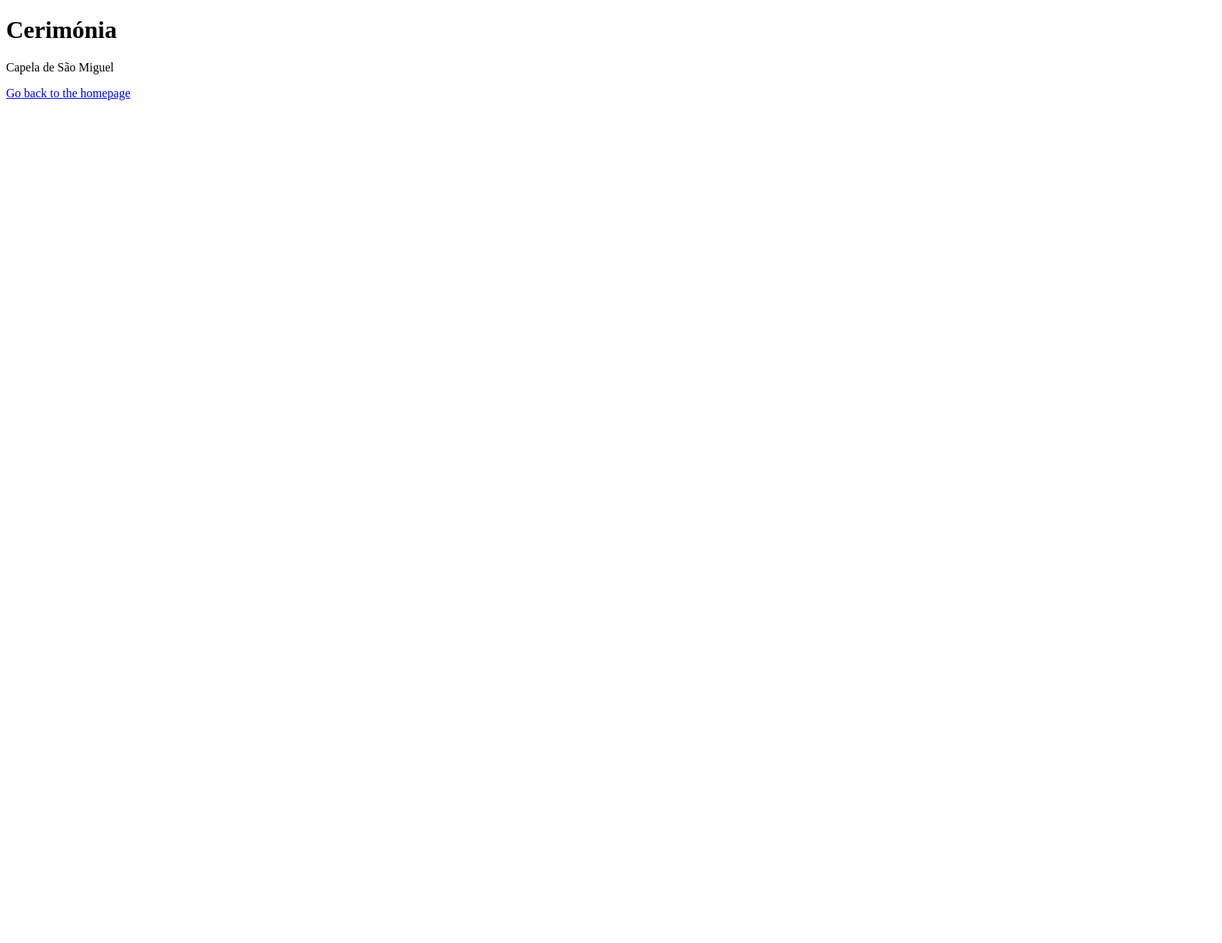
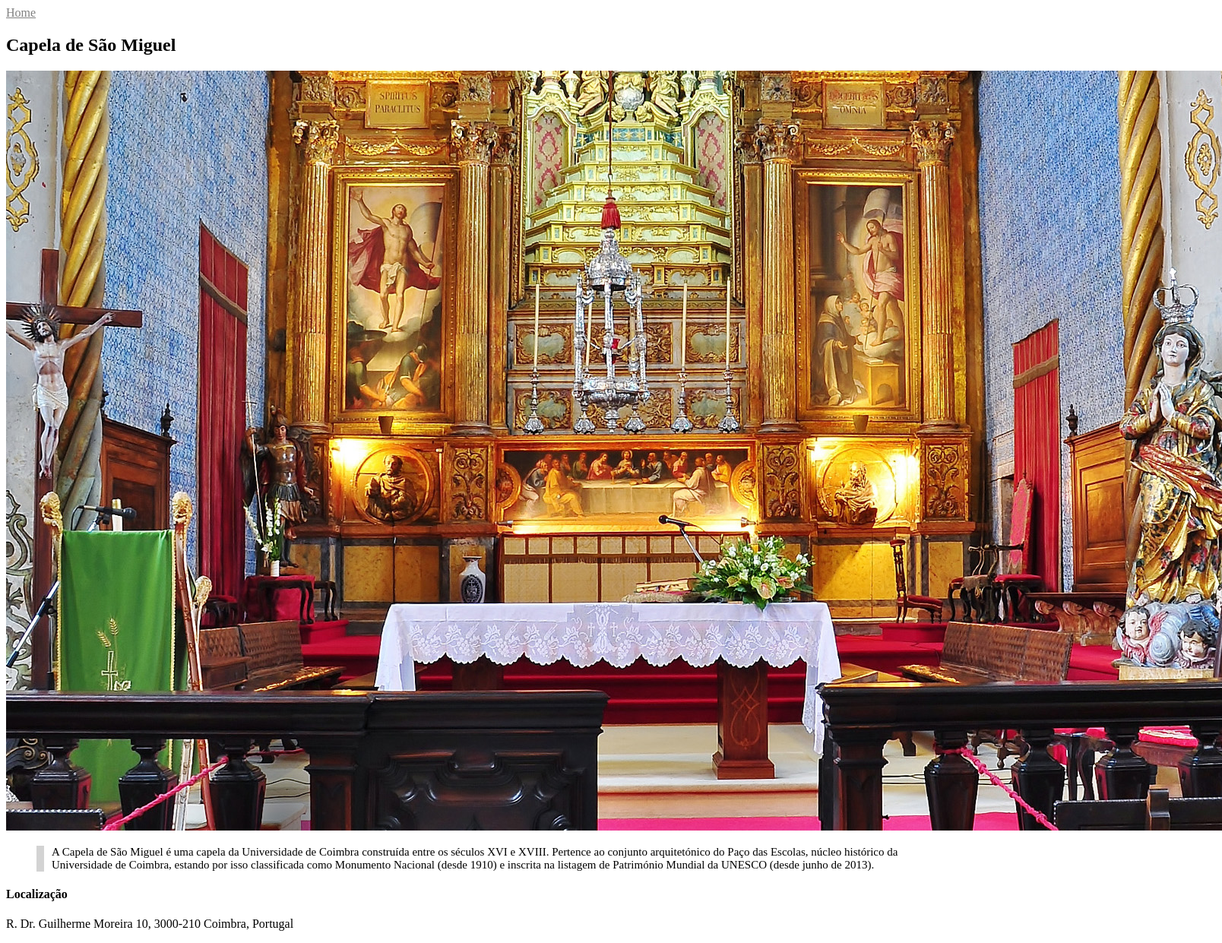
Before and after one commit to Hsmarques/WeddingSiteDeploy, a Gatsby site: page /igreja in a window 1280 px wide. Shown: the whole page at 76% size, 1608 px wide, since content can reach past the window. Before the commit the page ends 800 px from the top, so only its background shows below. Built offline with nearby package versions, Linux system fonts and the light colour scheme; Gatsby itself is replaced by a stand-in of ours.

Commit message:
Changed Venue photo

```diff
--- a/src/components/item.js
+++ b/src/components/item.js
@@ -22,7 +22,7 @@ const normalCard = (info: {
       flexDirection: 'column',
     }}
   >
-    <a href={`${info.link}`} style={{ textDecoration: 'none', color: 'black' }}>
+    <a href={`${info.link}`} style={{ color: 'grey' }}>
       <h3 style={{ color: 'grey' }}>
         {info.location}
       </h3>
--- a/src/layouts/index.js
+++ b/src/layouts/index.js
@@ -51,10 +51,6 @@ export default class Template extends React.Component {
               style={{
                 margin: 0,
                 padding: `${rhythm(3 / 4)}`,
-              }}
-            >
-              <h1
-                style={{
                 ...scale(4 / 5),
                 lineHeight: 1,
                 margin: 0,
@@ -87,7 +83,6 @@ export default class Template extends React.Component {
                 </span>
               </Link>
             </h1>
-            </h1>
           </div>
         </div>
         <div
--- a/src/pages/igreja.js
+++ b/src/pages/igreja.js
@@ -6,9 +6,23 @@ export default class Index extends React.Component {
   render() {
     return (
       <div>
-        <h1>Cerimónia</h1>
-        <p>Capela de São Miguel</p>
-        <Link to="/">Go back to the homepage</Link>
+        <Link style={{ color: 'grey', marginBottom: '5px' }} to="/">
+          Home
+        </Link>
+        <h2>Capela de São Miguel</h2>
+        <img src={require(`../data/capela-sao-miguel.jpg`)} />
+        <blockquote style={{ borderLeft: '10px solid lightgrey' }}>
+          <p style={{ marginLeft: '10px', fontSize: '15px' }}>
+            A Capela de São Miguel é uma capela da Universidade de Coimbra
+            construída entre os séculos XVI e XVIII. Pertence ao conjunto
+            arquitetónico do Paço das Escolas, núcleo histórico da Universidade
+            de Coimbra, estando por isso classificada como Monumento Nacional
+            (desde 1910) e inscrita na listagem de Património Mundial da UNESCO
+            (desde junho de 2013).
+          </p>
+        </blockquote>
+        <h4>Localização</h4>
+        <p>R. Dr. Guilherme Moreira 10, 3000-210 Coimbra, Portugal</p>
       </div>
     )
   }
```
Also changed, not shown: src/pages/index.js (+7 -1 lines), src/data/ele-e-ela2.jpg (deleted), src/data/quinta-da-couceira-noite.jpg (deleted), src/data/quinta-da-couceira.jpg (deleted), src/data/quinta.jpg (added), 3 other files. Lines whose indentation alone changed are shown as unchanged.
